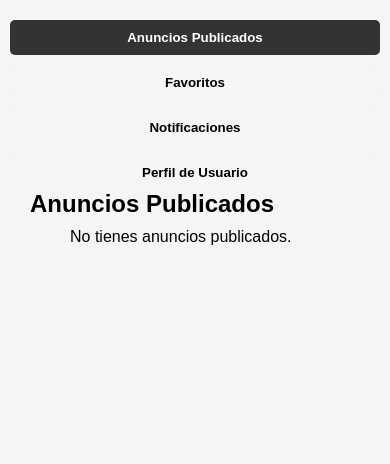
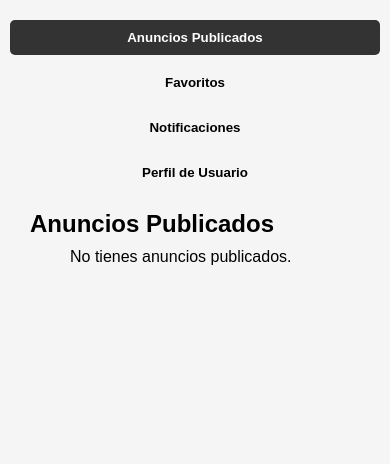
Before and after one commit to MaarcosLR/PGM, a Spring Boot app: page /profile.html in a window 390 px wide. Shown: the part 80-544 px from the top of the page. Run offline with Spring Boot 4, Linux system fonts and the light colour scheme; the visitor is signed in with stand-in values (Sample User, id 1); data that the repository does not hold is empty.

Commit message:
- Ajustes para móvil

```diff
--- a/plataforma-pgm/src/main/resources/static/css/profile.css
+++ b/plataforma-pgm/src/main/resources/static/css/profile.css
@@ -616,6 +616,9 @@
    =============================== */
 @media (max-width: 767px) {
 
+    h2 {
+        margin-top: 20px;
+    }
     /* Centrar y hacer scroll horizontal si es necesario */
     .profile-menu {
         flex-wrap: wrap;
```
